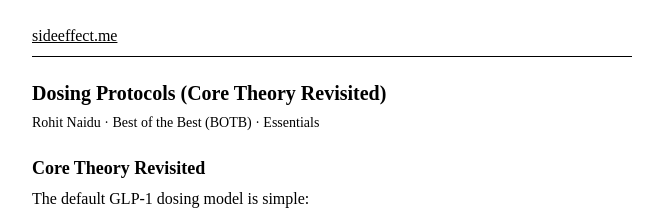
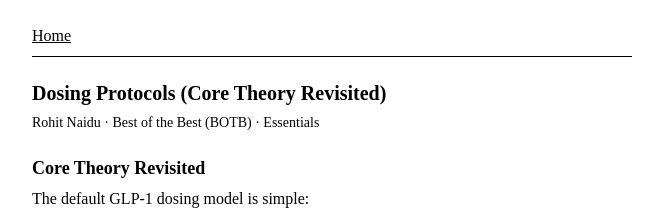
Before and after one commit to rohit-naidu/research-blog, a Jekyll site: the page built from _posts/2026-05-22-botb-dosing-protocols-core-theory-revisited.md, in a window 1280 px wide and 900 px high. Shown: the top 219 px of the window, without its empty margins (308-968 px from the left). Built offline with Jekyll 4.4.1, drawn with Linux system fonts in a browser that asks for light colours.

Commit message:
Revert "Label site navigation link as sideeffect.me instead of Home."
This reverts commit ac9832fa10c885ce688166e188ad9a462c1d84fd.

```diff
--- a/_includes/header.html
+++ b/_includes/header.html
@@ -1,5 +1,5 @@
 <header class="site-header" aria-label="Site navigation">
   <nav class="site-nav" aria-label="Primary">
-    <a href="{{ '/' | relative_url }}">sideeffect.me</a>
+    <a href="{{ '/' | relative_url }}">Home</a>
   </nav>
 </header>
--- a/_layouts/post.html
+++ b/_layouts/post.html
@@ -34,6 +34,6 @@ layout: default
   </div>
 
   <nav class="post-nav post-nav--end" aria-label="Article navigation">
-    <a href="{{ '/' | relative_url }}">sideeffect.me</a>
+    <a href="{{ '/' | relative_url }}">Home</a>
   </nav>
 </article>
```
